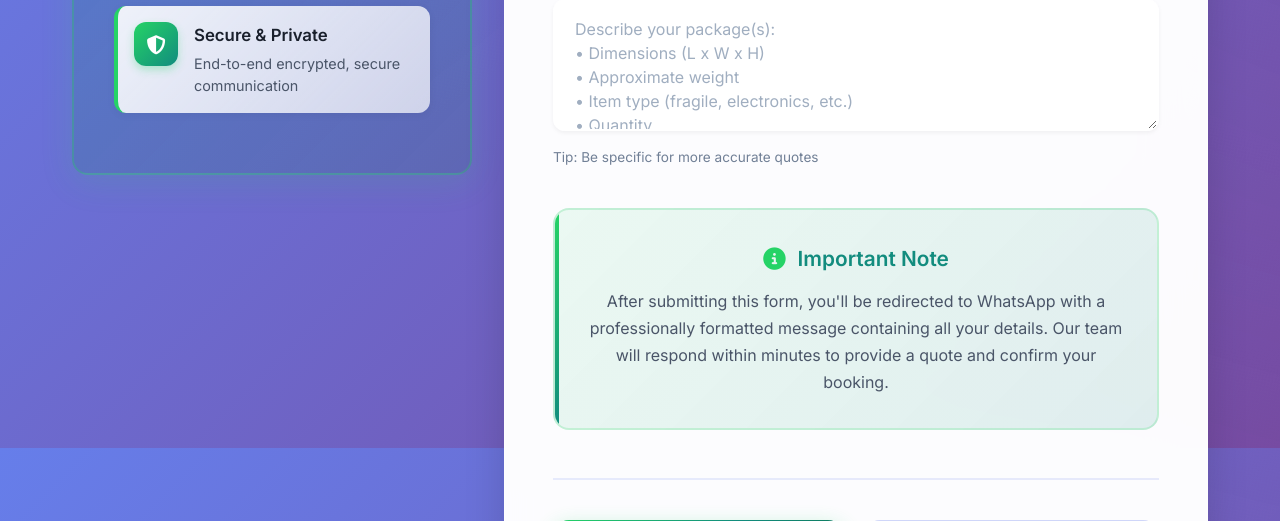
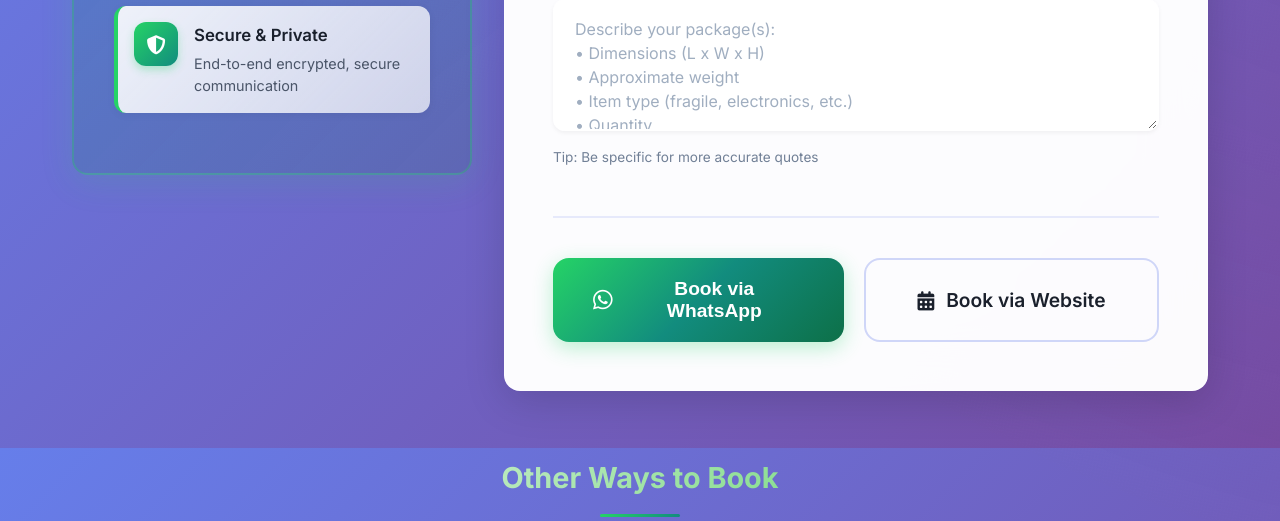
Before and after one commit to Abuqataada/logistics, a Flask app: page /whatsapp-dispatch-form in a window 1280 px wide. Shown: the part 1152-1673 px from the top of the page. Run offline with Flask 3, Linux system fonts and the light colour scheme.

Commit message:
removed the important note for whatsapp

```diff
--- a/templates/users/whatsapp_dispatch_form.html
+++ b/templates/users/whatsapp_dispatch_form.html
@@ -946,11 +946,6 @@
                 </small>
             </div>
 
-            <div class="whatsapp-note">
-                <h4><i class="fas fa-info-circle"></i> Important Note</h4>
-                <p>After submitting this form, you'll be redirected to WhatsApp with a professionally formatted message containing all your details. Our team will respond within minutes to provide a quote and confirm your booking.</p>
-            </div>
-
             <div class="form-actions">
                 <button type="submit" class="btn-whatsapp-lg">
                     <i class="fab fa-whatsapp"></i>
```
